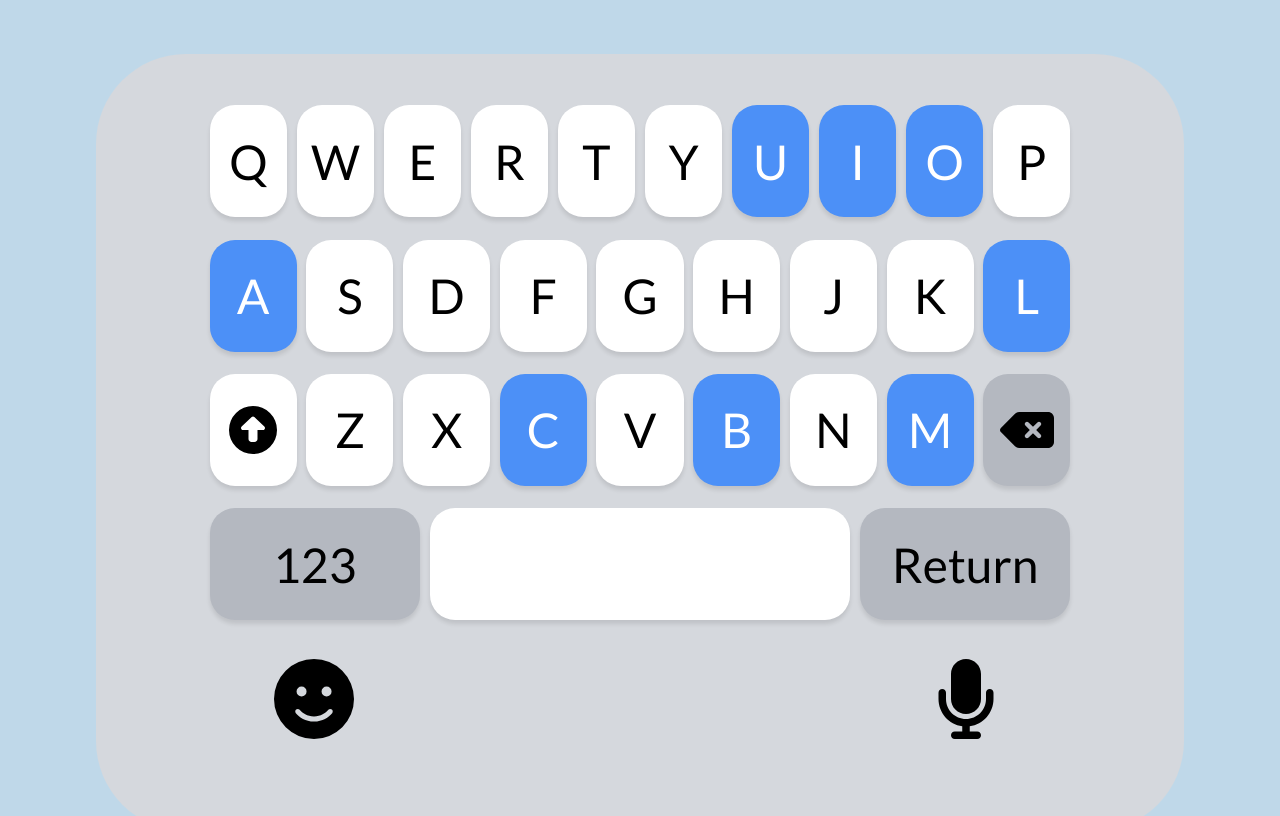
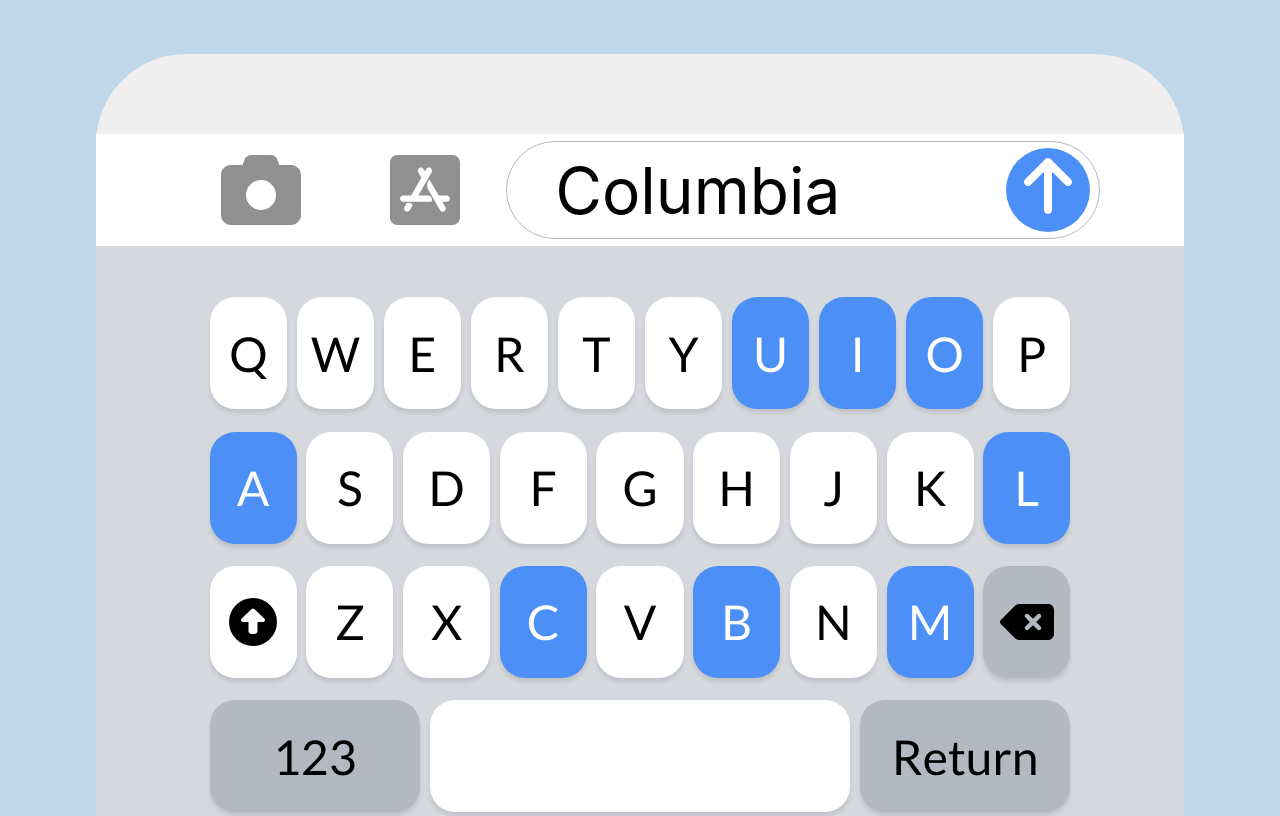
Before and after one commit to spectatorpublishing/commencement2022, a React (Create React App) app: page / in a window 1280 px wide. Shown: the part 1700-2516 px from the top of the page. Built offline with nearby package versions, Linux system fonts and the light colour scheme.

Commit message:
added typing bar

```diff
--- a/package.json
+++ b/package.json
@@ -4,6 +4,7 @@
   "private": true,
   "dependencies": {
     "@fortawesome/fontawesome-svg-core": "^6.1.1",
+    "@fortawesome/free-brands-svg-icons": "^6.1.1",
     "@fortawesome/free-regular-svg-icons": "^6.1.1",
     "@fortawesome/free-solid-svg-icons": "^6.1.1",
     "@fortawesome/react-fontawesome": "^0.1.18",
--- a/src/App.js
+++ b/src/App.js
@@ -2,7 +2,7 @@ import React from 'react';
 import styled from 'styled-components/macro';
 import theme from "./theme";
 import Letter from './components/EditorLetter';
-import Keyboard from './components/Keyboard';
+import TextConvo from './components/TextConvo';
 
 const HomeContainer = styled.div`
   height: 100%;
@@ -15,7 +15,7 @@ const HomeContainer = styled.div`
 const App = () => (
     <HomeContainer>
       <Letter />
-      <Keyboard />
+      <TextConvo />
     </HomeContainer>
 );
 
--- a/src/components/Keyboard.js
+++ b/src/components/Keyboard.js
@@ -13,11 +13,12 @@ const ACTIVE_KEYS = new Set(["C", "O", "L", "U", "M", "B", "I", "A"]);
 const KeyboardWrapper = styled.div`
   height: fit-content;
   min-height: 60%;
-  width: 85%;
-  border-radius: 90px;
+  width: 100%;
+  border-bottom-left-radius: inherit;
+  border-bottom-right-radius: inherit;
   background-color: ${theme.colors.darkGray};
   align-self: center;
-  margin: 4rem;
+  margin: 0 4rem;
   padding: 2.5rem 0 4rem;
   display: flex;
   flex-direction: column;
@@ -51,7 +52,7 @@ const Line = styled.div`
 const IconWrapper = styled.div`
   width: 25%;
   height: 135px;
-  color: ${theme.colors.black};
+  color: ${theme.colors.gray};
   font-size: 5rem;
   display: grid;
   place-items: center;
--- /dev/null
+++ b/src/components/TextConvo.js
@@ -0,0 +1,106 @@
+import React from "react";
+import styled from 'styled-components/macro';
+import theme from "../theme";
+import Keyboard from "./Keyboard";
+import { FontAwesomeIcon } from '@fortawesome/react-fontawesome';
+import { faCamera, faArrowUp } from '@fortawesome/free-solid-svg-icons';
+import { faAppStoreIos } from '@fortawesome/free-brands-svg-icons';
+
+const TextConvoWrapper = styled.div`
+  height: fit-content;
+  min-height: 60%;
+  width: 85%;
+  border-radius: 90px;
+  background-color: ${theme.colors.lightGray};
+  align-self: center;
+  margin: 4rem;
+  padding: 5rem 0 0;
+  display: flex;
+  flex-direction: column;
+  align-items: center;
+
+  @media (max-width: ${theme.sizes.mobile}) {
+      width: 93%;
+      border-radius: 15px;
+      margin: 1rem;
+      padding: 0;
+  }
+`;
+
+const HeaderWrapper = styled.div``;
+
+const TextsWrapper = styled.div``;
+
+const TypingBar = styled.div`
+    width: 100%;
+    height: 7rem;
+    background-color: ${theme.colors.white};
+    display: flex;
+    flex-direction: row;
+    font-size: 2rem;
+    align-items: center;
+    justify-content: center;
+`;
+
+const IconWrapper = styled.div`
+  width: 15%;
+  height: 100%;
+  color: ${theme.colors.gray};
+  font-size: 5rem;
+  display: grid;
+  place-items: center;
+
+  @media (max-width: ${theme.sizes.mobile}) {
+      height: 35px;
+      font-size: 1rem;
+  }
+`;
+
+const TypingBubble = styled.div`
+    width: 50%;
+    height: 6rem;
+    border-radius: 90px;
+    border: 1px solid ${theme.colors.keyGray};
+    padding-left: 3rem;
+    display: flex;
+    flex-direction: row;
+    align-items: center;
+    justify-content: space-between;
+    font-size: 4rem;
+`;
+
+const SendBubble = styled.div`
+    height: 5.2rem;
+    width: 5.2rem;
+    border-radius: 90px;
+    background-color: ${theme.colors.blue};
+    margin-right: .6rem;
+    text-align: center;
+    color: ${theme.colors.white};
+`;
+
+const TextConvo = () => {
+    return (
+        <TextConvoWrapper>
+            <HeaderWrapper></HeaderWrapper>
+            <TextsWrapper></TextsWrapper>
+            <TypingBar>
+                <IconWrapper>
+                    <FontAwesomeIcon icon={faCamera} ></FontAwesomeIcon>
+                </IconWrapper>
+                <IconWrapper>
+                    <FontAwesomeIcon icon={faAppStoreIos} ></FontAwesomeIcon>
+                </IconWrapper>
+                <TypingBubble>
+                    <div>Columbia</div>
+                    <SendBubble>
+                        <FontAwesomeIcon icon={faArrowUp} ></FontAwesomeIcon>
+                    </SendBubble>
+                </TypingBubble>
+            </TypingBar>
+            <Keyboard />
+        </TextConvoWrapper>
+    )
+}
+
+export default TextConvo
```
Also changed, not shown: 1 other file (tests, documents, lock files or other folders).
